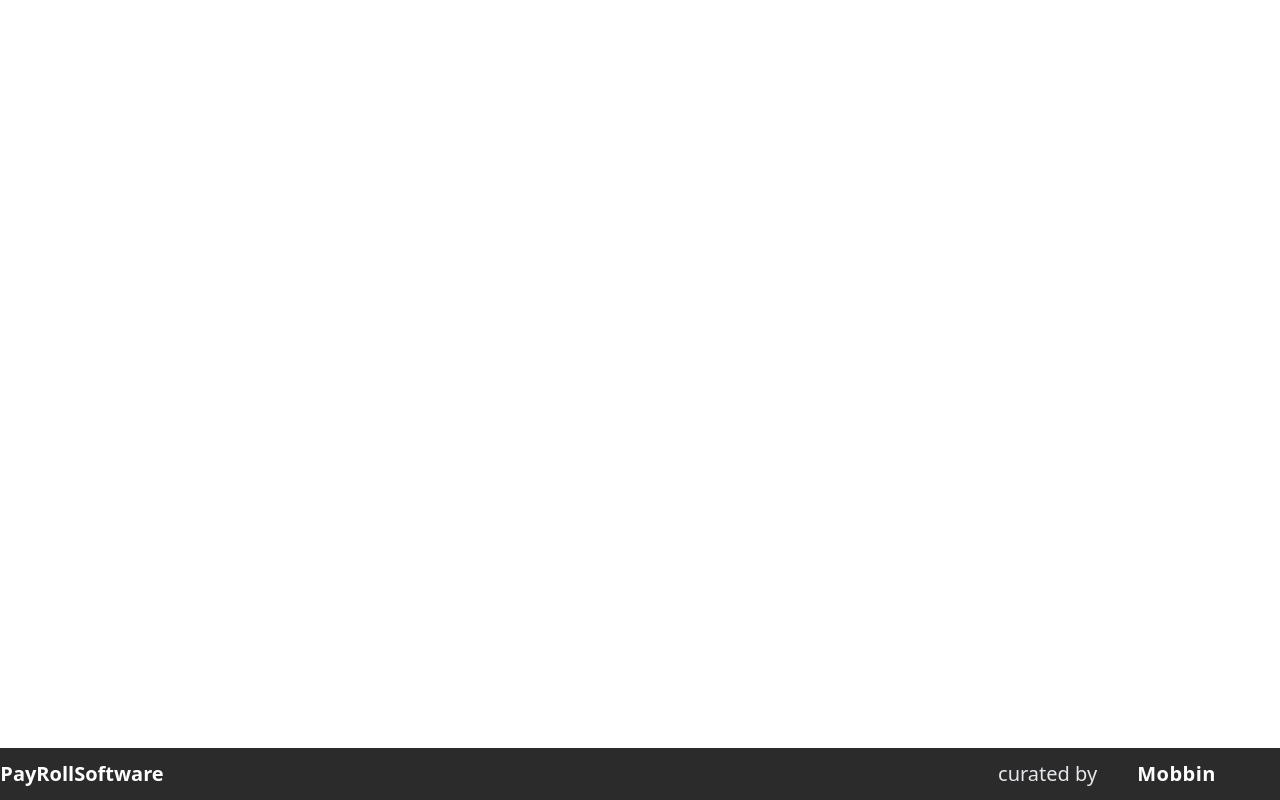
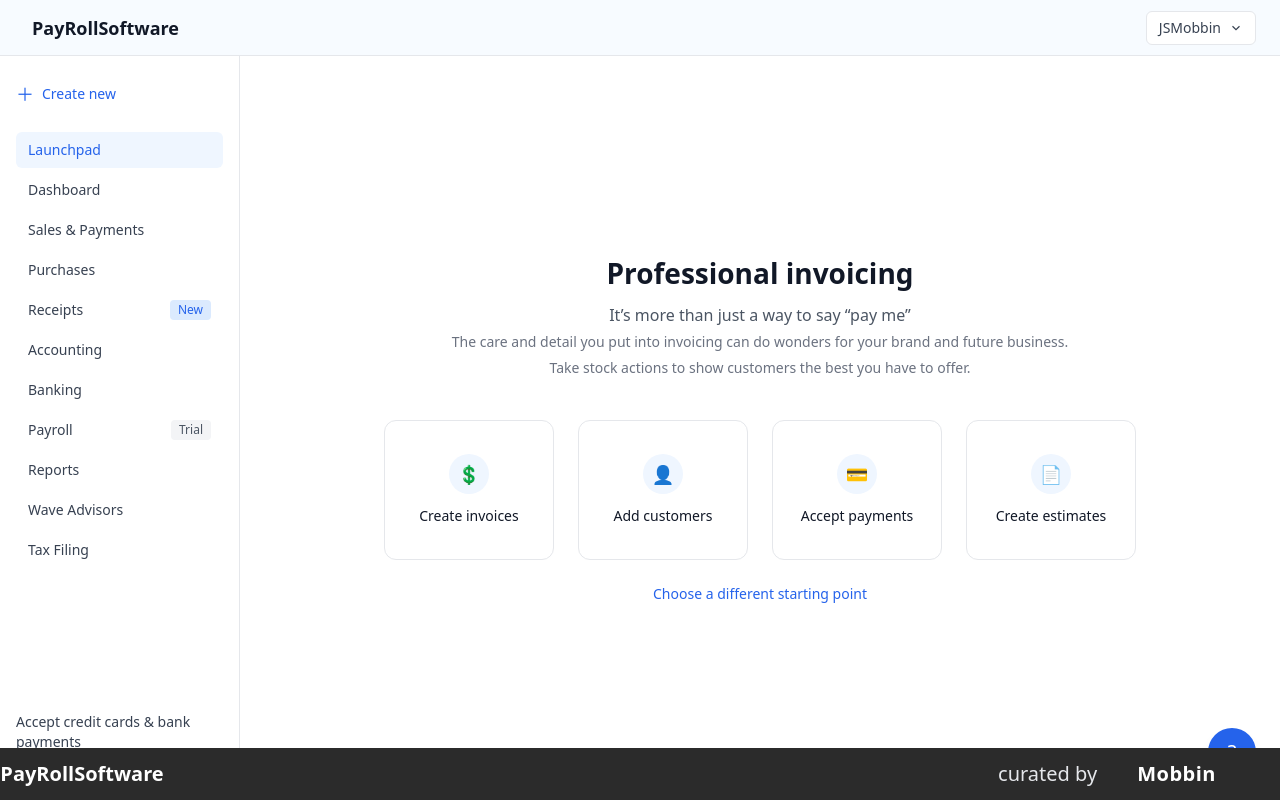
Before and after one commit to pranuthipachigalla/Wave, a React (Vite) app: page /invoice in a window 1280 px wide. Built offline with nearby package versions, Linux system fonts and the light colour scheme; the HTML template or start-up script is replaced by a standard one.

Commit message:
added invoice page

```diff
--- a/src/App.jsx
+++ b/src/App.jsx
@@ -5,6 +5,8 @@ import ScreenOne from "./pages/ScreenOne";
 import WaveSignup from "./components/SignUp";
 import Welcome from "./components/Welcome";
 import Welcome2Page from "./components/Welcome-Step2";
+import ProfessionalInvoicing from "./components/Invoice";
+
 
 export default function App() {
   return (
@@ -15,6 +17,8 @@ export default function App() {
         <Route path="/signup" element={<WaveSignup />} />
         <Route path="/welcome" element={<Welcome />} />
         <Route path="/welcome2" element={<Welcome2Page />} />
+        <Route path="/invoice" element={<ProfessionalInvoicing />} />
+
       </Routes>
       <Footer />
     </Router>
--- /dev/null
+++ b/src/components/Invoice.jsx
@@ -0,0 +1,143 @@
+import React from "react";
+
+export default function ProfessionalInvoicing() {
+  return (
+    <div className="min-h-screen flex flex-col bg-white">
+      {/* HEADER  */}
+      <header className="h-14 bg-[#f7fbff] border-b border-gray-200 flex items-center justify-between px-6">
+        {/* Left logo */}
+        <div className="flex items-center gap-3 ml-2">
+          {/* <div className="w-8 h-8 rounded-md bg-blue-600 flex items-center justify-center text-white font-bold">
+            P
+          </div> */}
+          <span className="text-lg font-semibold text-gray-900">
+            PayRollSoftware
+          </span>
+        </div>
+
+        {/* Right dropdown */}
+        <button className="flex items-center gap-2 text-sm font-medium text-gray-700 bg-white px-3 py-1.5 rounded-md border border-gray-200">
+          JSMobbin
+          <svg width="14" height="14" viewBox="0 0 24 24" fill="none">
+            <path
+              d="M6 9l6 6 6-6"
+              stroke="currentColor"
+              strokeWidth="2"
+            />
+          </svg>
+        </button>
+      </header>
+
+      {/* BODY */}
+      <div className="flex flex-1">
+        {/* SIDEBAR  */}
+        <aside className="w-[240px] border-r border-gray-200 px-4 py-6 relative">
+          {/* Create new */}
+          <button className="flex items-center gap-2 text-blue-600 text-sm font-medium mb-6">
+            <span className="text-lg">＋</span> Create new
+          </button>
+
+          {/* Nav */}
+          <nav className="space-y-1 text-sm">
+            {[
+              "Launchpad",
+              "Dashboard",
+              "Sales & Payments",
+              "Purchases",
+              "Receipts",
+              "Accounting",
+              "Banking",
+              "Payroll",
+              "Reports",
+              "Wave Advisors",
+              "Tax Filing",
+            ].map((item) => (
+              <div
+                key={item}
+                className={`px-3 py-2 rounded-md cursor-pointer flex items-center justify-between
+                ${
+                  item === "Launchpad"
+                    ? "bg-blue-50 text-blue-600 font-medium"
+                    : "text-gray-700 hover:bg-gray-50"
+                }`}
+              >
+                <span>{item}</span>
+
+                {item === "Receipts" && (
+                  <span className="text-xs bg-blue-100 text-blue-600 px-2 py-0.5 rounded">
+                    New
+                  </span>
+                )}
+                {item === "Payroll" && (
+                  <span className="text-xs bg-gray-100 text-gray-600 px-2 py-0.5 rounded">
+                    Trial
+                  </span>
+                )}
+              </div>
+            ))}
+          </nav>
+
+          {/* Bottom CTA */}
+          <div className="absolute bottom-6 left-4 right-4 text-sm">
+            <p className="text-gray-700 font-medium mb-1">
+              Accept credit cards & bank payments
+            </p>
+            <button className="text-blue-600 font-medium">
+              Set up now →
+            </button>
+          </div>
+        </aside>
+
+        {/*  MAIN CONTENT  */}
+        <main className="flex-1 flex flex-col items-center justify-center px-6">
+          <h1 className="text-[28px] font-semibold text-gray-900 mb-2">
+            Professional invoicing
+          </h1>
+
+          <p className="text-gray-600 text-center max-w-[620px] leading-relaxed mb-10">
+            It’s more than just a way to say “pay me”
+            <br />
+            <span className="text-sm text-gray-500">
+              The care and detail you put into invoicing can do wonders for your
+              brand and future business. Take stock actions to show customers
+              the best you have to offer.
+            </span>
+          </p>
+
+          {/* Action cards */}
+          <div className="grid grid-cols-4 gap-6 mb-6">
+            {[
+              { label: "Create invoices", icon: "💲" },
+              { label: "Add customers", icon: "👤" },
+              { label: "Accept payments", icon: "💳" },
+              { label: "Create estimates", icon: "📄" },
+            ].map((card) => (
+              <div
+                key={card.label}
+                className="w-[170px] h-[140px] border border-gray-200 rounded-xl
+                flex flex-col items-center justify-center gap-3
+                hover:shadow-md transition cursor-pointer"
+              >
+                <div className="w-10 h-10 rounded-full bg-blue-50 flex items-center justify-center text-blue-600 text-lg">
+                  {card.icon}
+                </div>
+                <p className="text-sm font-medium text-gray-900 text-center">
+                  {card.label}
+                </p>
+              </div>
+            ))}
+          </div>
+
+          <button className="text-sm text-blue-600 font-medium">
+            Choose a different starting point
+          </button>
+        </main>
+      </div>
+
+      {/* Help button */}
+      <button className="fixed bottom-6 right-6 w-12 h-12 rounded-full bg-blue-600 text-white text-xl shadow-lg">
+        ?
+      </button>
+    </div>
+  );
+}
--- a/src/components/ScreenOne.jsx
+++ b/src/components/ScreenOne.jsx
@@ -56,7 +56,7 @@ export default function ScreenOne() {
         </div>
       </header>
 
-      {/* ================= PAGE CONTENT ================= */}
+      {/* PAGE CONTENT  */}
       <section className="bg-[#fbf6ef] h-[calc(100vh-120px)] overflow-hidden flex items-center">
         <div className="max-w-7xl mx-auto px-6 w-full">
           <div className="grid grid-cols-1 lg:grid-cols-2 gap-12 items-center">
@@ -137,7 +137,6 @@ export default function ScreenOne() {
               </p>
             </div>
 
-            {/* RIGHT SIDE (ILLUSTRATION PLACEHOLDER) */}
             <div className="hidden lg:flex justify-center items-center">
               {/* Illustration goes here */}
             </div>
--- a/src/components/Welcome-Step2.jsx
+++ b/src/components/Welcome-Step2.jsx
@@ -46,7 +46,7 @@ export default function StepTwo() {
 
                 {/* Illustration */}
                 <img
-                    src="src/assets/illustration.png"   // replace later if needed
+                    src="src/assets/illustration.png"
                     alt="Illustration"
                     className="w-[360px] mb-10 bg-transparent"
                 />
--- /dev/null
+++ b/src/pages/InvoicePage.jsx
@@ -0,0 +1,9 @@
+import React from 'react'
+import Invoice from '../components/Invoice'
+export default function ScreenOne() {
+    return (
+      <>
+         <Invoice />
+      </>
+    )
+}
--- a/src/pages/WelcomePage.jsx
+++ b/src/pages/WelcomePage.jsx
@@ -0,0 +1,10 @@
+import React from 'react';
+import WaveWelcome from '../components/Welcome';
+
+export default function WelcomePage() {
+    return (
+      <>
+       <WaveWelcome />
+      </>
+    )
+}
```
